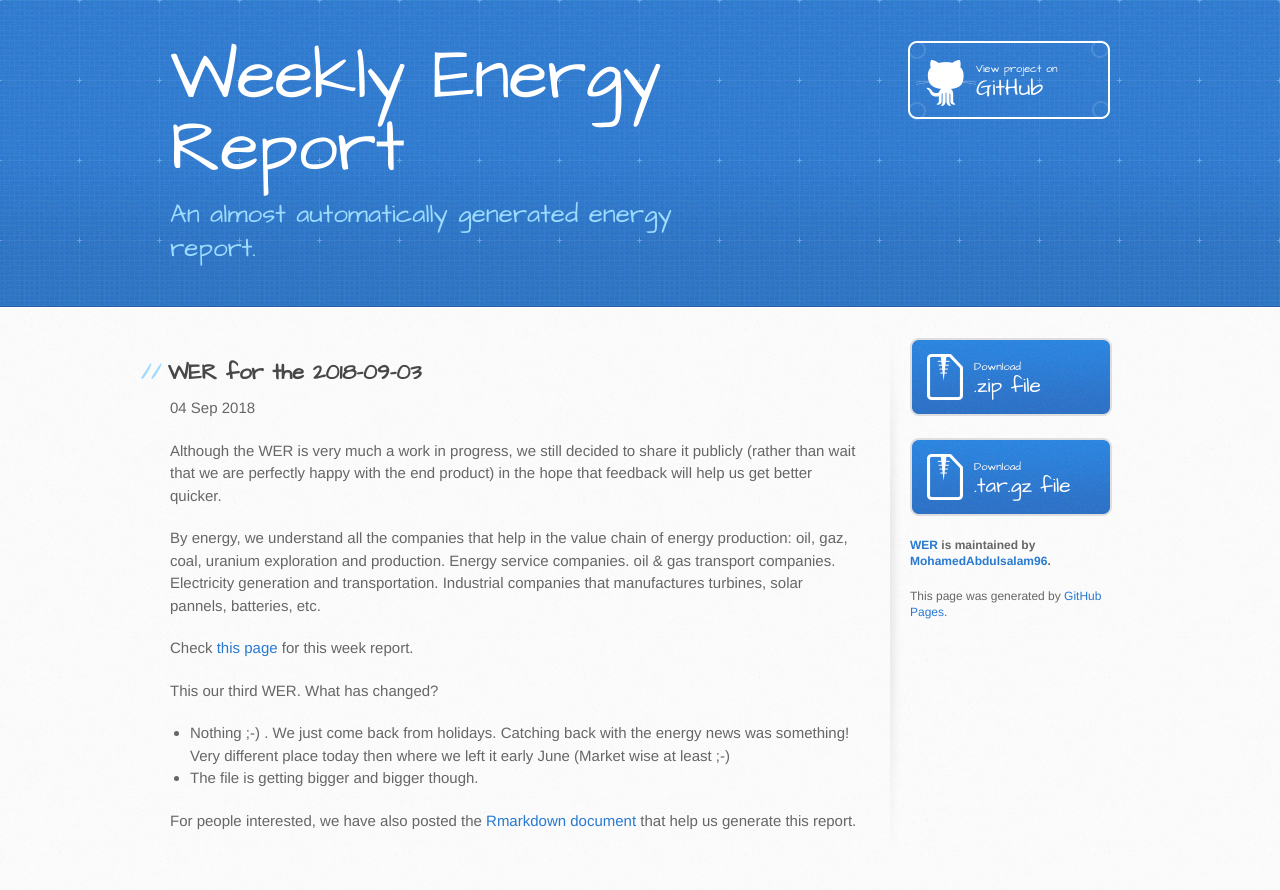
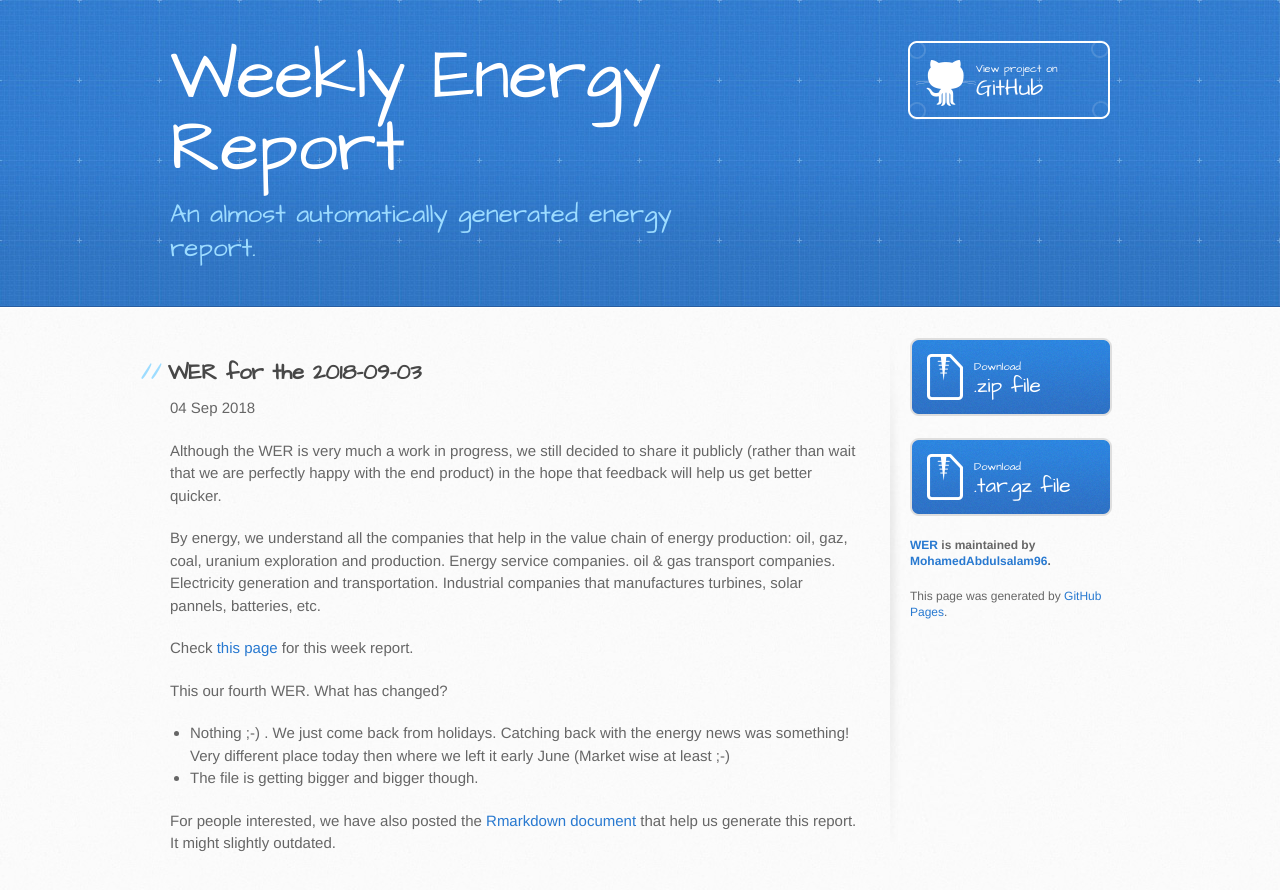
Before and after one commit to MohamedAbdulsalam96/WER, a Jekyll site: the page built from _posts/2018-09-03-WER.markdown, in a window 1280 px wide. Shown: the top 890 px of the page. Built offline with Jekyll 4.4.1, drawn with Linux system fonts in a browser that asks for light colours; comment, search, counter and statistics services are not loaded.

Commit message:
Update 2018-09-03-WER.markdown

```diff
--- a/_posts/2018-09-03-WER.markdown
+++ b/_posts/2018-09-03-WER.markdown
@@ -12,7 +12,7 @@ By energy, we understand all the companies that help in the value chain of energ
 
 Check [this page](https://fderyckel.github.io/WER/reports/WER_2018_09_03.html) for this week report.
 
-This our third WER.  What has changed?
+This our fourth WER.  What has changed?
 
 * Nothing ;-) . We just come back from holidays.  Catching back with the energy news was something!  Very different place today then where we left it early June (Market wise at least ;-)
 * The file is getting bigger and bigger though.
@@ -20,4 +20,4 @@ This our third WER.  What has changed?
 
 
 
-For people interested, we have also posted the [Rmarkdown document](https://fderyckel.github.io/WER/WER_V01.Rmd) that help us generate this report.
+For people interested, we have also posted the [Rmarkdown document](https://fderyckel.github.io/WER/WER_V01.Rmd) that help us generate this report.  It might slightly outdated.
```
